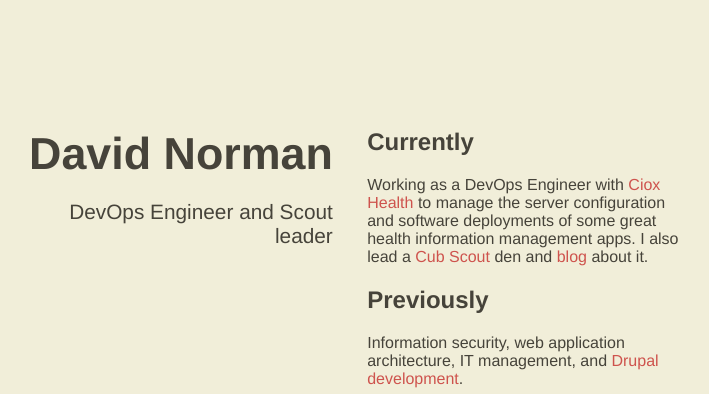
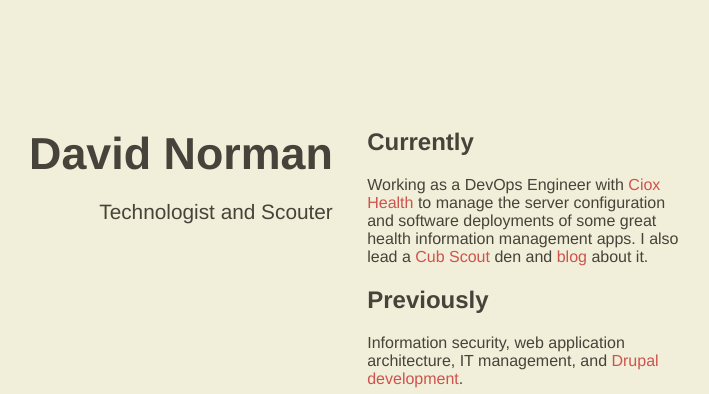
Before and after one commit to deekayen/dkn.github.io, a Jekyll site: the page built from index.html, in a window 1280 px wide. Shown: the top 394 px of the page, without its empty margins (300-1009 px from the left). Built offline with Jekyll 4.4.1, drawn with Linux system fonts in a browser that asks for light colours; nearby versions of some CDN libraries.

Commit message:
Update headline.

```diff
--- a/_config.yml
+++ b/_config.yml
@@ -7,7 +7,7 @@ compass:
   # author will appear under the avatar (optional)
   author: "David Norman"
   # tagline will appear under the title (optional)
-  tagline: "DevOps Engineer and Scout leader"
+  tagline: "Technologist and Scouter"
   # if include_content is true, the contents of the content.html include will be
   # added right above the generated item list, if present
   include_content: true
```
